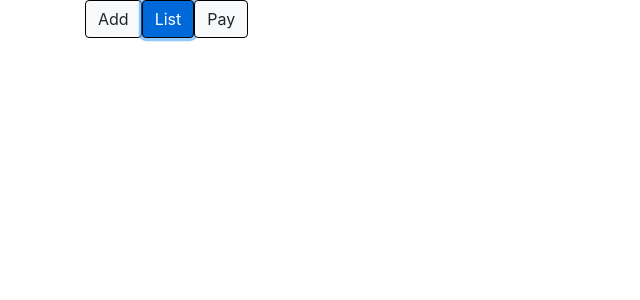
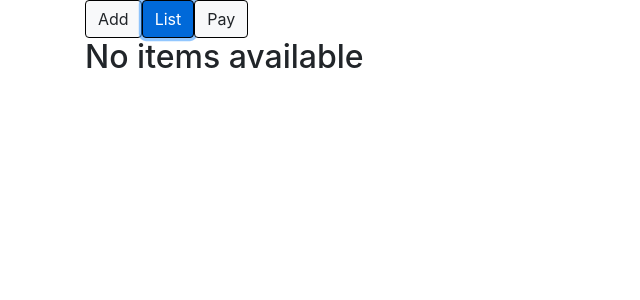
Before and after one commit to MoustaphaTall/konexio_bakery, a React (Create React App) app: page / in a window 1280 px wide. Both pictures are taken after a click on the button "List". Shown: the top 300 px of the page, without its empty margins (0-640 px from the left). Built offline with nearby package versions, Linux system fonts and the light colour scheme.

Commit message:
style bootstrap

```diff
--- a/src/components/List.js
+++ b/src/components/List.js
@@ -3,16 +3,28 @@ import React, { Component } from 'react';
 class List extends Component {
     render() {
         const arrItems = this.props.items;
-        let item = arrItems.map( (item) => {
-            const input = Object.keys(item)
-            const price = Object.values(item)
-            return <li>{input} {price}€</li>
+        let item = null;
+
+        if (arrItems.length > 0) {
+            item = arrItems.map( (item) => {
+                const input = Object.keys(item)
+                const price = Object.values(item)
+                return (
+                    <li className="list-group-item d-flex justify-content-between">
+                        <span>{input}</span>
+                        <span className="badge badge-pill badge-primary">
+                            {price} €
+                        </span>
+                    </li>
+                )
+            });
+        } else {
+            item = <h2>No items available</h2>;
         }
-        );
 
         return (
             <div>
-                <ul>
+                <ul className="list-group">
                     {item}
                 </ul>
             </div>
```
